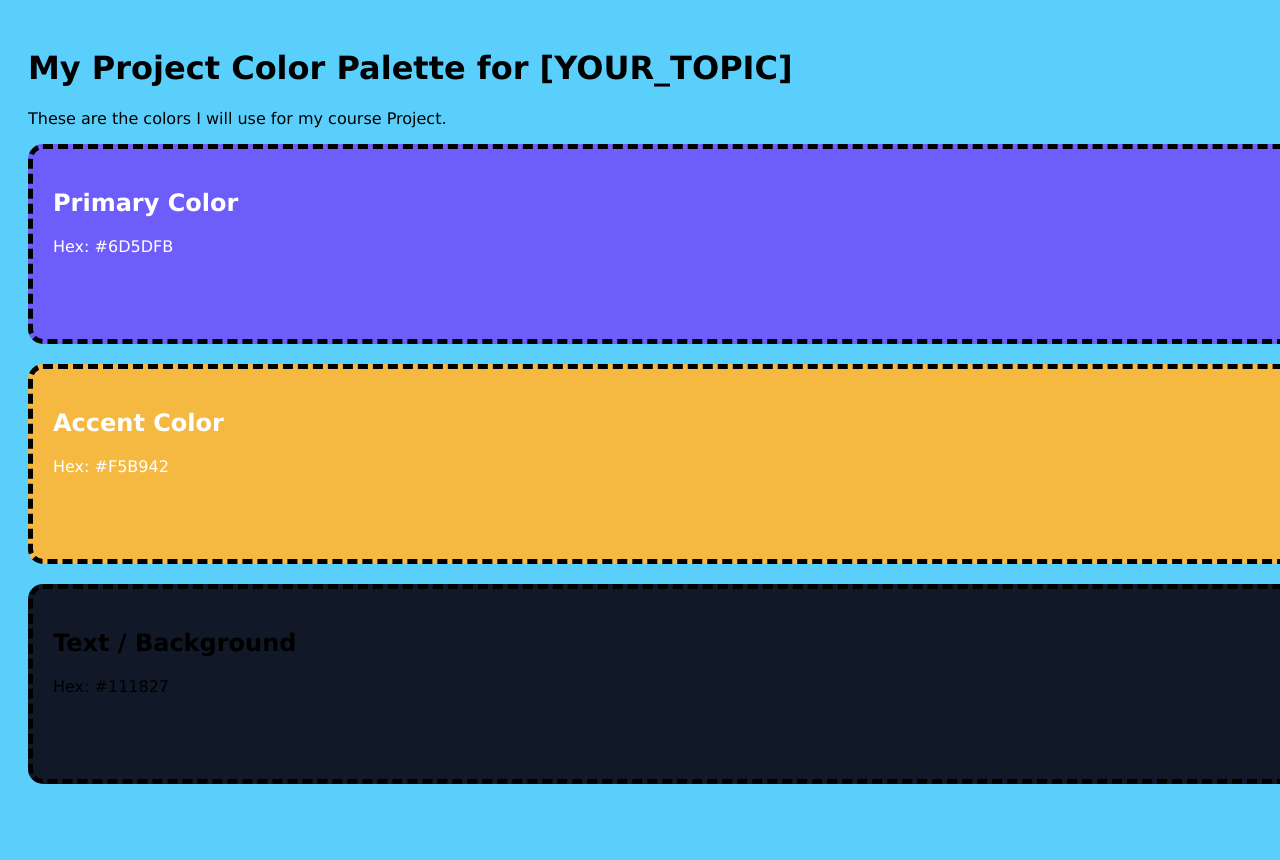
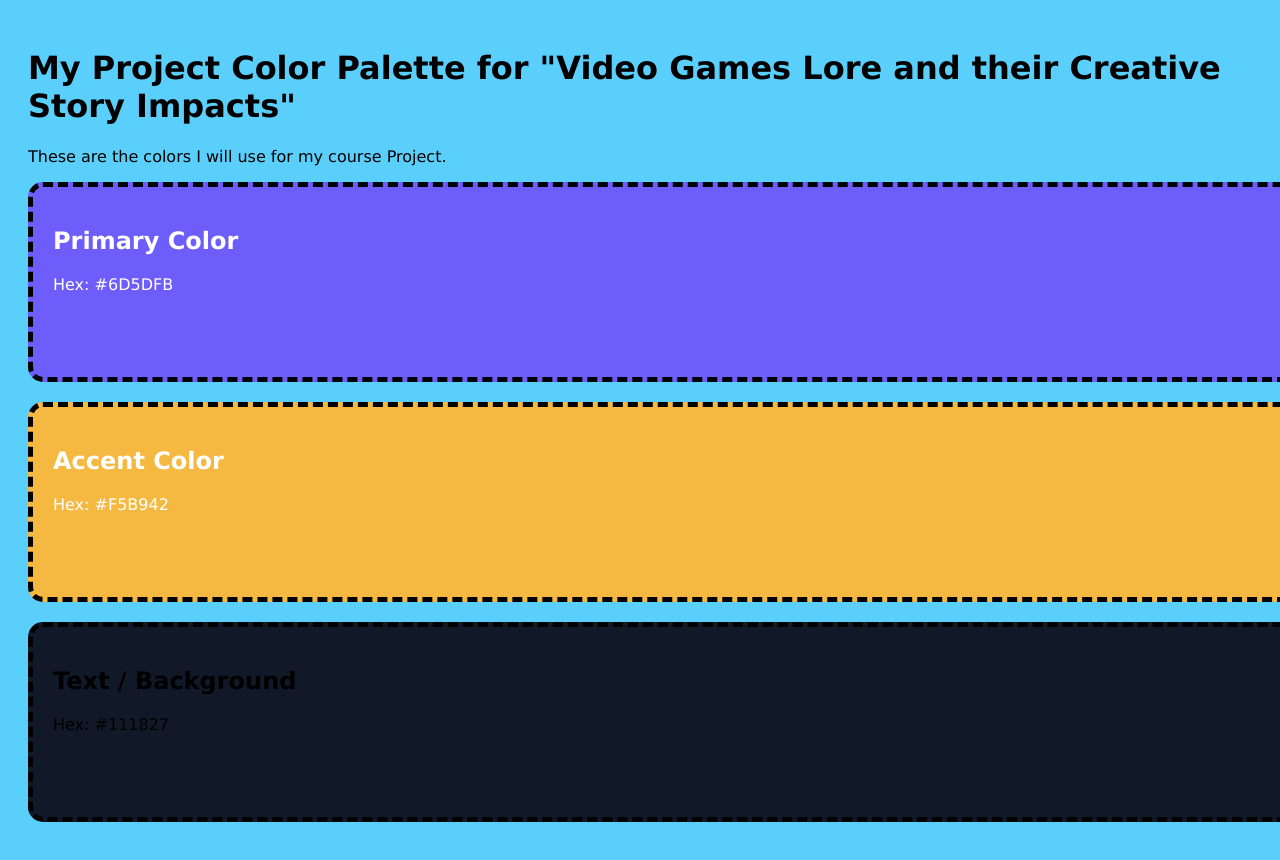
Before and after one commit to CIT85/adamc-pub, a plain HTML site: page w4/index.html in a window 1280 px wide. Shown: the top 860 px of the page. Before the commit the page ends 832 px from the top, so only its background shows below. Drawn offline with Linux system fonts and the light colour scheme.

Commit message:
adjusted text in index.html

```diff
--- a/w4/index.html
+++ b/w4/index.html
@@ -7,7 +7,7 @@
 </head>
 <body>
 
-    <h1>My Project Color Palette for [YOUR_TOPIC]</h1>
+    <h1>My Project Color Palette for "Video Games Lore and their Creative Story Impacts"</h1>
     <p>These are the colors I will use for my course Project.</p>
 
     <div class="swatch primary">
```
